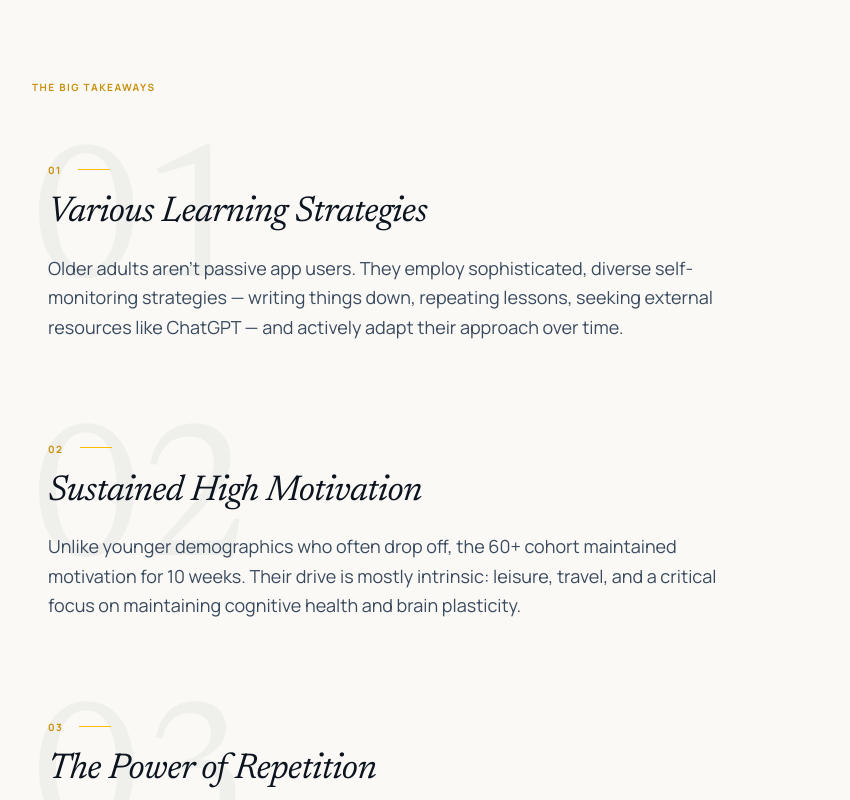
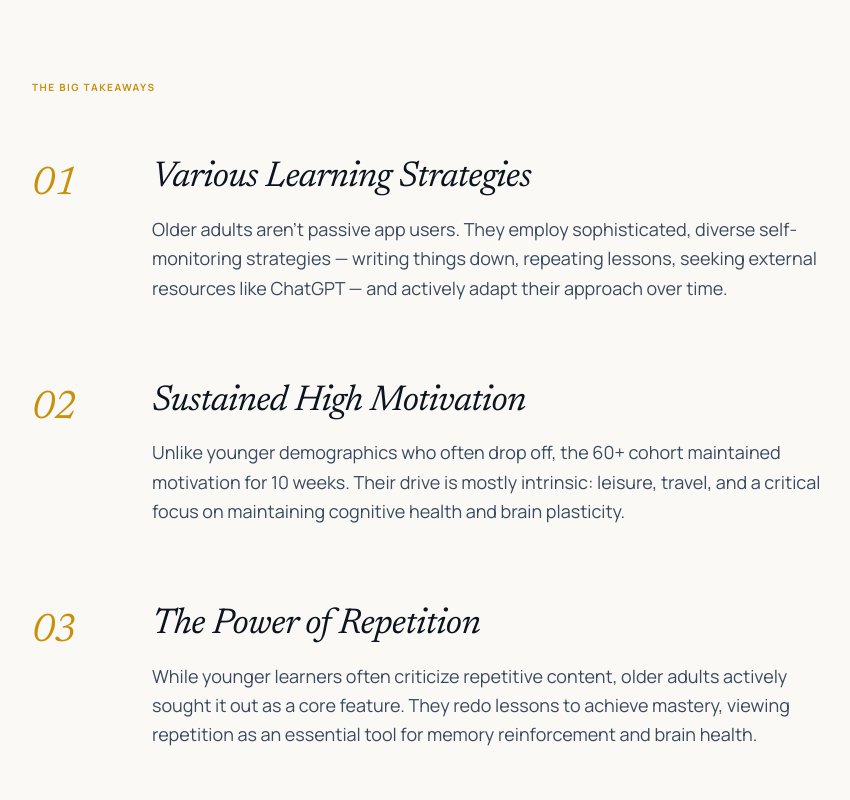
Before and after one commit to larrygrpolanco/mall-for-lifelong-learning, a React (Vite) app in the folder interactive-disseration/: page / in a window 1280 px wide. Shown: the part 1640-2440 px from the top of the page, without its empty margins (160-1010 px from the left). Built offline with nearby package versions, Linux system fonts and the light colour scheme.

Commit message:
numebr ui fix

```diff
--- a/interactive-disseration/src/components/sections/Takeaways.tsx
+++ b/interactive-disseration/src/components/sections/Takeaways.tsx
@@ -27,7 +27,7 @@ export function Takeaways() {
         </SectionReveal>
 
         <motion.div
-          className="space-y-16 md:space-y-24"
+          className="space-y-16 md:space-y-20"
           variants={containerVariants}
           initial="hidden"
           whileInView="visible"
@@ -37,23 +37,19 @@ export function Takeaways() {
             <motion.div
               key={item.number}
               variants={itemVariants}
-              className="relative"
+              className="grid grid-cols-[3rem_1fr] md:grid-cols-[5rem_1fr] gap-6 md:gap-10 items-start"
             >
-              {/* Background chapter number */}
+              {/* Number column */}
               <span
-                className="absolute -top-6 left-0 font-serif font-700 text-navy select-none pointer-events-none"
-                style={{ fontSize: 'clamp(5rem, 15vw, 12rem)', lineHeight: 1, opacity: 0.04 }}
+                className="text-headline-italic text-gold leading-none pt-1"
+                style={{ fontSize: 'clamp(1.75rem, 4vw, 2.5rem)' }}
               >
                 {item.number}
               </span>
 
-              {/* Content */}
-              <div className="relative pl-0 md:pl-4">
-                <div className="flex items-start gap-4 mb-4">
-                  <span className="text-kicker text-gold mt-1">{item.number}</span>
-                  <div className="w-8 h-px bg-gold-bright mt-[0.6rem] shrink-0" />
-                </div>
-                <h3 className="text-headline-italic text-navy text-3xl md:text-4xl mb-5 max-w-xl">
+              {/* Content column */}
+              <div>
+                <h3 className="text-headline-italic text-navy text-3xl md:text-4xl mb-4 max-w-xl">
                   {item.headline}
                 </h3>
                 <p className="font-sans text-navy-light text-base md:text-lg leading-relaxed max-w-2xl">
```
